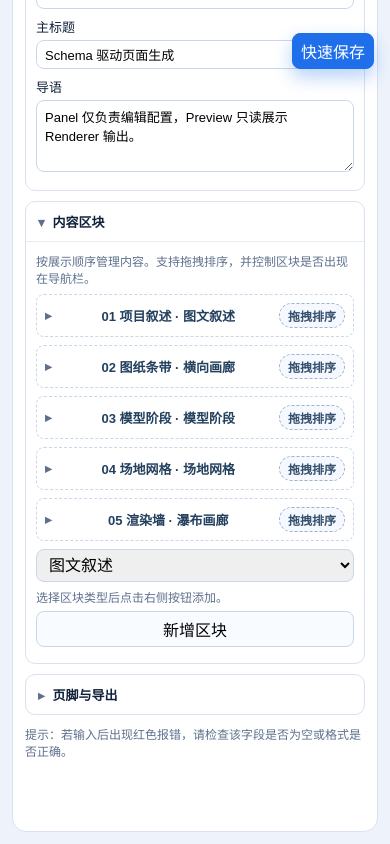
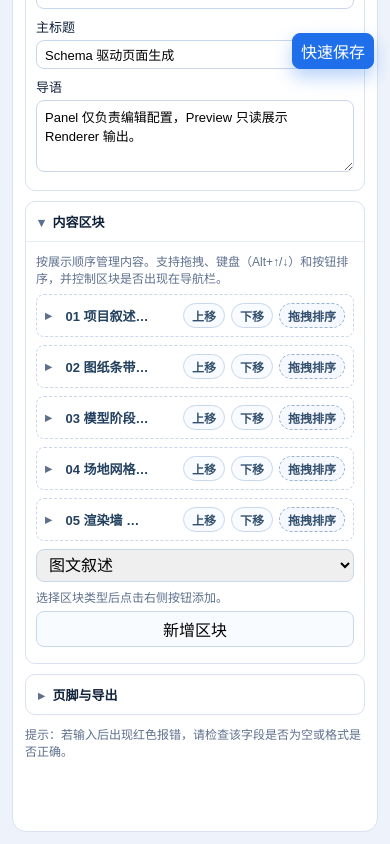
Before and after one commit to bljfy/webEditor, a React (Vite) app: page / in a window 390 px wide. Shown: the part 759-1603 px from the top of the page. Built offline with nearby package versions, Linux system fonts and the light colour scheme.

Commit message:
fix(panel): add mobile-friendly section reorder buttons

```diff
--- a/src/panel/Panel.tsx
+++ b/src/panel/Panel.tsx
@@ -492,7 +492,7 @@ export function Panel({ pageConfig, setPageConfig, onUnsavedChange, onSaved, onE
       <details className="panel-group" open>
         <summary>内容区块</summary>
         <div className="panel-group-body">
-        <p className="group-desc">按展示顺序管理内容。支持拖拽排序，并控制区块是否出现在导航栏。</p>
+        <p className="group-desc">按展示顺序管理内容。支持拖拽、键盘（Alt+↑/↓）和按钮排序，并控制区块是否出现在导航栏。</p>
         {draftConfig.sections.map((section, index) => (
           <details
             key={section.id}
@@ -532,6 +532,35 @@ export function Panel({ pageConfig, setPageConfig, onUnsavedChange, onSaved, onE
           >
             <summary>
               <span className="section-title">{`${section.title || "未命名区块"} · ${SECTION_KIND_LABELS[section.kind]}`}</span>
+              <div className="section-summary-actions">
+                <button
+                  type="button"
+                  className="move-handle"
+                  onClick={(event) => {
+                    event.preventDefault();
+                    event.stopPropagation();
+                    reorderSection(index, Math.max(0, index - 1));
+                  }}
+                  disabled={index === 0}
+                  aria-label={`上移区块：${section.title || `第 ${index + 1} 个区块`}`}
+                  title="上移"
+                >
+                  上移
+                </button>
+                <button
+                  type="button"
+                  className="move-handle"
+                  onClick={(event) => {
+                    event.preventDefault();
+                    event.stopPropagation();
+                    reorderSection(index, Math.min(draftConfig.sections.length - 1, index + 1));
+                  }}
+                  disabled={index === draftConfig.sections.length - 1}
+                  aria-label={`下移区块：${section.title || `第 ${index + 1} 个区块`}`}
+                  title="下移"
+                >
+                  下移
+                </button>
                 <button
                   type="button"
                   className="drag-handle"
@@ -550,6 +579,7 @@ export function Panel({ pageConfig, setPageConfig, onUnsavedChange, onSaved, onE
                 >
                   拖拽排序
                 </button>
+              </div>
             </summary>
             <div className="section-editor-body">
             <div className="array-row">
--- a/src/styles.css
+++ b/src/styles.css
@@ -307,6 +307,21 @@ button {
   white-space: nowrap;
 }
 
+.section-summary-actions {
+  display: inline-flex;
+  align-items: center;
+  gap: 6px;
+}
+
+.move-handle {
+  border: 1px solid #c9d7ec;
+  background: #f8fbff;
+  color: #35516f;
+  padding: 3px 8px;
+  border-radius: 999px;
+  font-size: 12px;
+}
+
 .drag-handle {
   border: 1px dashed #9ab3d3;
   background: #f5f9ff;
@@ -447,6 +462,12 @@ button {
     grid-template-columns: 1fr;
   }
 
+  .section-summary-actions {
+    width: 100%;
+    justify-content: flex-end;
+    flex-wrap: wrap;
+  }
+
   .mobile-fab-save {
     display: inline-flex;
     position: fixed;
```
Also changed, not shown: docx/10-change-log.md (+11 -0 lines), 1 other file (tests, documents, lock files or other folders). Lines whose indentation alone changed are shown as unchanged.
